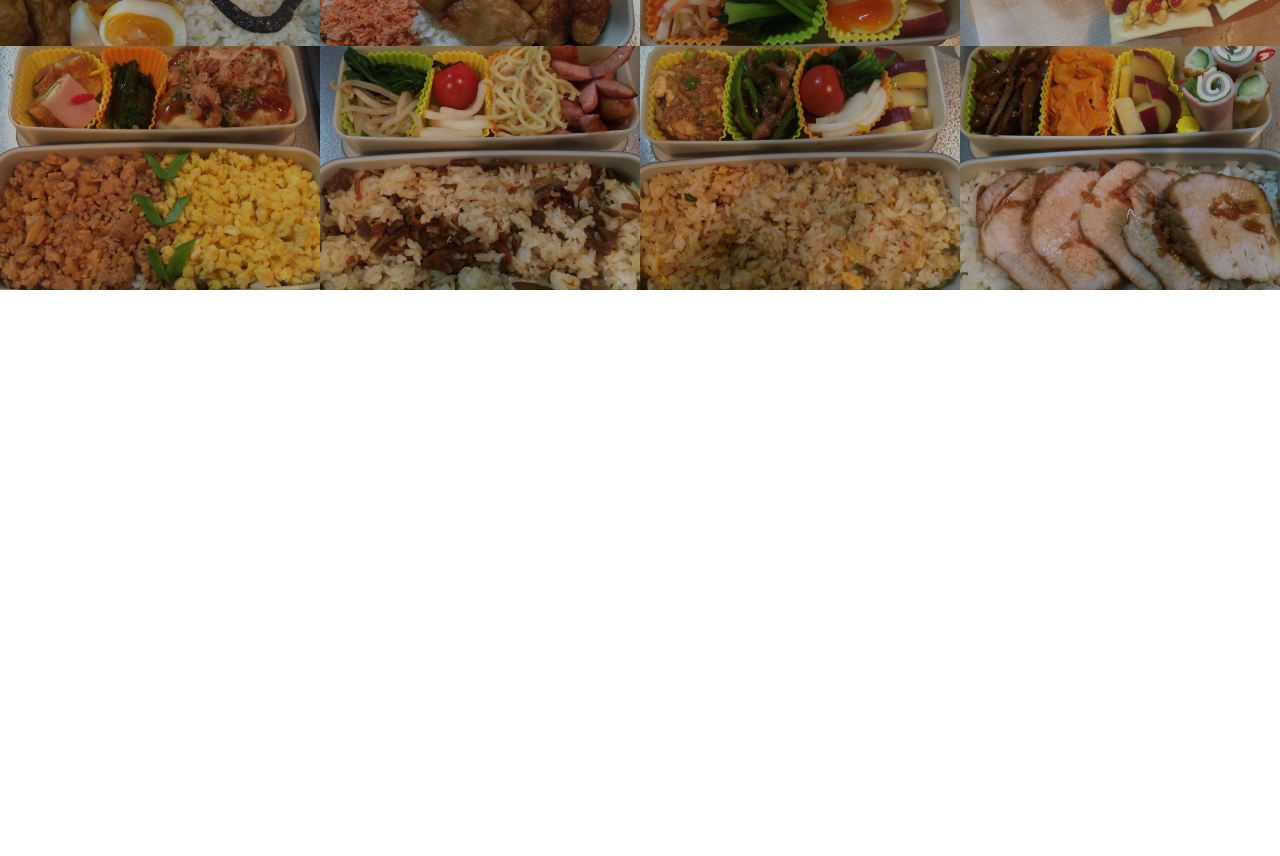
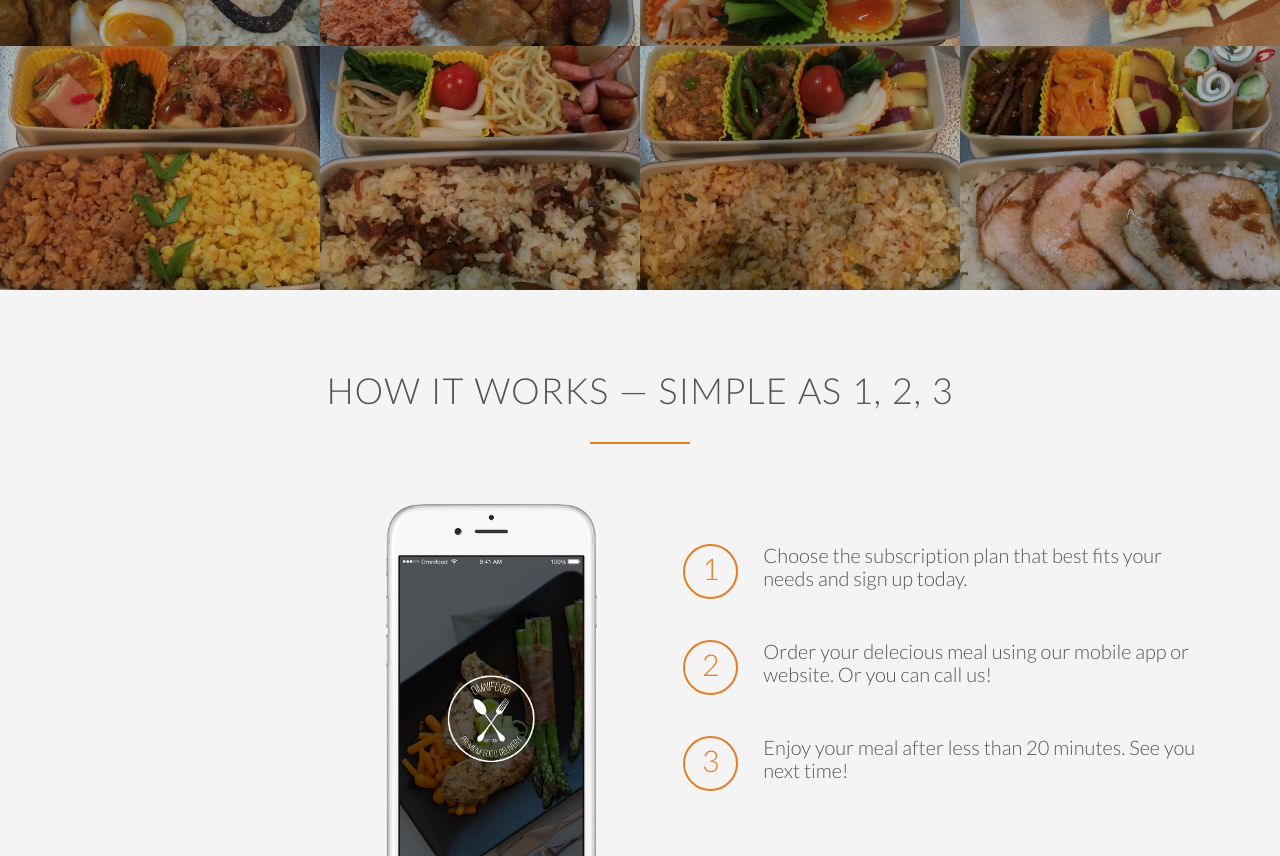
Before and after one commit to pauloeaquino/sunshinecafe, a plain HTML site: page index.html in a window 1280 px wide. Shown: the part 1708-2564 px from the top of the page. Before the commit the page ends 1998 px from the top, so only its background shows below. Drawn offline with Linux system fonts and the light colour scheme; files whose address does not match are found by name.

Commit message:
Add how it works section

```diff
--- a/index.html
+++ b/index.html
@@ -64,7 +64,7 @@
       </section>
 
       <section class="meals-showcase">
-          <ul class="meals-showcase">
+          <ul class="meals-showcase clearfix">
               <li>
                   <figure class="meal-photo">
                       <img src="resources/img/01.JPG">
@@ -86,7 +86,7 @@
                   </figure>
               </li>
           </ul>
-          <ul class="meals-showcase">
+          <ul class="meals-showcase clearfix">
               <li>
                   <figure class="meal-photo">
                       <img src="resources/img/05.JPG">
@@ -110,8 +110,38 @@
           </ul>
       </section>
 
+      <section class="section-steps">
+          <div class="row">
+              <h2>How it works &mdash; Simple as 1, 2, 3</h2>
+          </div>
+          <div class="row">
+              <div class="col span-1-of-2 steps-box">
+                  <img src="resources/img/app-iPhone.png" alt="omnifood app on iphone" class="app-screen">
+              </div>
+              <div class="col span-1-of-2 steps-box">
+                  <div class="works-step">
+                      <div>1</div>
+                      <p>Choose the subscription plan that best fits your needs and sign up today.</p>
+                  </div>
+                  <div class="works-step">
+                      <div>2</div>
+                      <p>Order your delecious meal using our mobile app or website. Or you can call us!</p>
+                  </div>
+                  <div class="works-step">
+                      <div>3</div>
+                      <p>Enjoy your meal after less than 20 minutes. See you next time!</p>
+                  </div>
+
+                  <a href="#" class="btn-app"><img src="resources/img/download-app.svg"></a>
+                  <a href="#" class="btn-app"><img src="resources/img/download-app-android.png"></a>
+              </div>
+          </div>
+      </section>
+
 
     <!-- scripts -->
 
+
+
   </body>
 </html>
--- a/resources/css/custom.css
+++ b/resources/css/custom.css
@@ -19,6 +19,15 @@ html {
     font-size: 20px;
     font-weight: 300;
     text-rendering: optimizeLegibility;
+}
+
+.clearfix {zoom: 1}
+.clearfix:after {
+    content: '.';
+    clear: both;
+    display: block;
+    height: 0;
+    visibility: hidden;
 }
 
 /*
@@ -343,3 +352,57 @@ set the overflow property to hidden to correct this
 .section-features .long-copy {
     margin-bottom: 30px;
 }
+
+/*How it Works*/
+
+
+/*select the steps boxes indvidually using psuedo classes*/
+
+.steps-box:first-child {
+    text-align: right;
+    padding-right: 3%;
+    margin-top: 30px;
+}
+
+.steps-box:last-child {
+    padding-left: 3%;
+    margin-top: 70px;
+}
+
+.app-screen {
+    width: 40%;
+}
+
+.works-step {
+    margin-bottom: 50px;
+}
+
+.works-step:last-of-type {
+    margin-bottom: 80px;
+}
+
+.works-step div {
+    color: #e67e22;
+    border: 2px solid #e67e22;
+    display: inline-block;
+    border-radius: 50%;
+    height: 55px;
+    width: 55px;
+    text-align: center;
+    padding: 5px;
+    float: left;
+    font-size: 150%;
+    margin-right: 25px;
+}
+
+.btn-app img {
+    height: 50px;
+    width: auto;
+    margin-right: 10px;
+}
+
+/*clear the floats to fix the section header. use the clearfix class*/
+
+.section-steps {
+    background-color: #f4f4f4;
+}
```
Also changed, not shown: resources/img/app-iPhone.png (added), resources/img/download-app-android.png (added), resources/img/download-app.svg (added).
